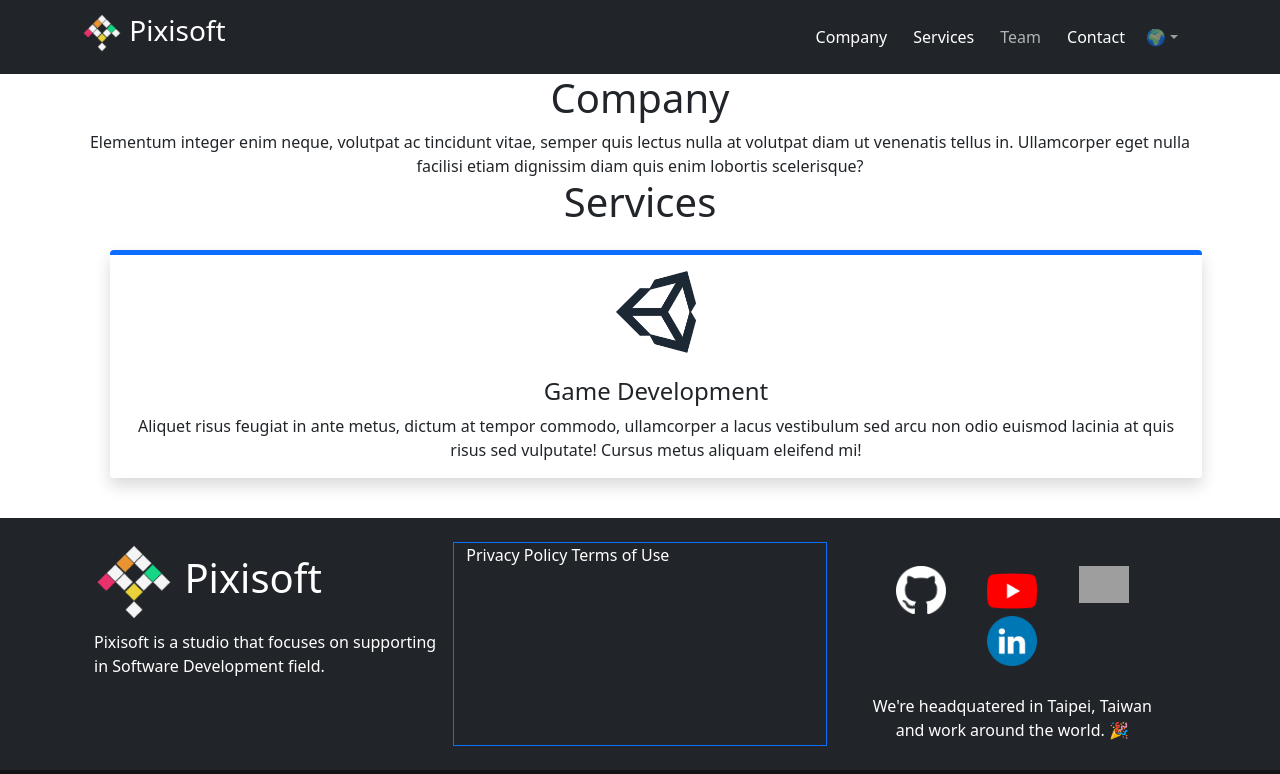
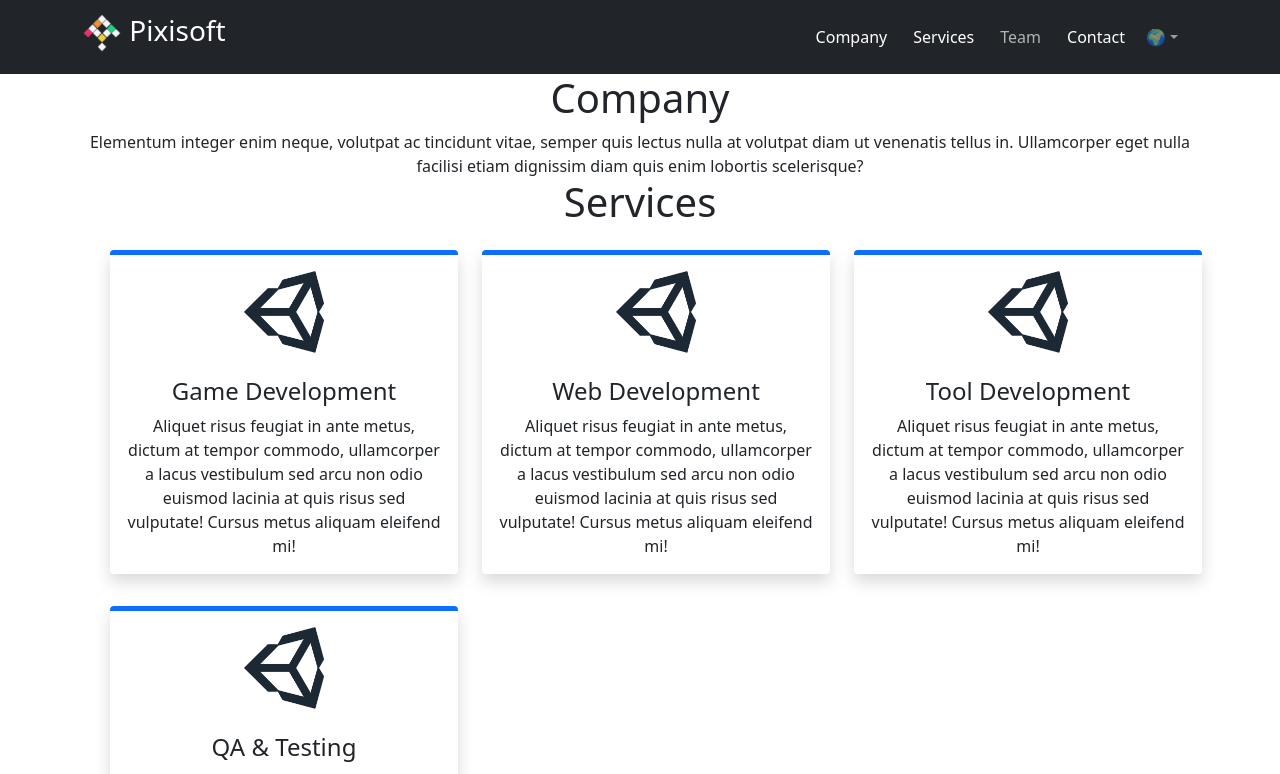
Before and after one commit to Pixisoft/Pixisoft.github.io, a React (Create React App) app: page / in a window 1280 px wide. Shown: the top 774 px of the page. Built offline with nearby package versions, Linux system fonts and the light colour scheme; grey boxes are pictures that could not be loaded.

Commit message:
Update progress

```diff
--- a/src/App.js
+++ b/src/App.js
@@ -48,13 +48,14 @@ class App extends React.Component {
    * @param { string } key - is a json identity.
    * @returns { string } A string that has been translated from data source.
    */
-  getContext = (key) => {
+  getContext = (key, pure = false) => {
     let split = key.split('.');
     let obj = this.state.data;
     for (let count = 0; count < split.length; ++count) {
       let current = split[count];
       obj = obj[current];
     }
+    if (pure === true) return obj;
     return obj[this.state.language_id];
   }
 
--- a/src/components/PFooter.js
+++ b/src/components/PFooter.js
@@ -43,8 +43,7 @@ class PFooter extends React.Component {
               { this.props.getContext('Company.IntroFooter') }
             </Col>
             <Col className="d-none d-lg-block border border-primary">
-              Privacy Policy
-              Terms of Use
+              LEGAL | Privacy Policy | Terms of Use
             </Col>
             <Col className="text-center justify-content-center align-self-center">
               <Container>
--- a/src/components/PServices.js
+++ b/src/components/PServices.js
@@ -11,7 +11,7 @@ import {
   Container, Row, Col,
 } from 'react-bootstrap';
 
-import unity from '../images/services/unity.png';
+import { GetServiceIcon } from '../util/ImgLoader.js';
 
 /**
  * Services section.
@@ -19,7 +19,9 @@ import unity from '../images/services/unity.png';
  * Here we introduces the software services we provided to our customers.
  */
 class PServices extends React.Component {
-  state = {};
+  state = {
+    url: '',
+  };
 
   render () {
     let table = [];
@@ -44,21 +46,38 @@ class PServices extends React.Component {
 
   renderRow(columns) {
     return (
-      <Row key="_">
-        {
-          columns.map(service =>
-            <Col key="_">
-              <Container className="rounded border-top border-primary border-5 shadow m-3 p-3">
-                <img alt="GameDev" src={ unity } width="80" />
-                <br/><br/>
-                <h4>{ this.props.getContext('Services.' + service + '.Title') }</h4>
-                { this.props.getContext('Services.' + service + '.Text') }
-              </Container>
-            </Col>
-          )
-        }
+      <Row key={ columns }>
+        { columns.map(service => this.renderColumn(service)) }
+        { this.renderColumnsEmpty(columns) }
       </Row>
     );
+  }
+
+  renderColumn(service) {
+    return (
+      <Col key={ service }>
+        <Container className="rounded border-top border-primary border-5 shadow m-3 p-3">
+          <img alt={ service } src={ GetServiceIcon(service) }
+               width="80" />
+          <br/><br/>
+          <h4>{ this.props.getContext('Services.' + service + '.Title') }</h4>
+          { this.props.getContext('Services.' + service + '.Text') }
+        </Container>
+      </Col>
+    );
+  }
+
+  renderColumnsEmpty(columns) {
+    let diff = 3 - columns.length;
+    let table = [];
+    for (let count = 0; count < diff; ++count) {
+      table.push(this.renderColumnEmpty(count));
+    }
+    return (<>{ table }</>);
+  }
+
+  renderColumnEmpty(key) {
+    return (<Col key={ key }></Col>);
   }
 }
 
--- a/src/data/translation.json
+++ b/src/data/translation.json
@@ -46,6 +46,7 @@
   ],
   "Services": {
     "GameDev": {
+      "Image": "../images/services/unity.png",
       "Title": [
         "Game Development",
         "遊戲開發"
@@ -54,6 +55,39 @@
         "Aliquet risus feugiat in ante metus, dictum at tempor commodo, ullamcorper a lacus vestibulum sed arcu non odio euismod lacinia at quis risus sed vulputate! Cursus metus aliquam eleifend mi!",
         ""
       ]
+    },
+    "WebDev": {
+      "Image": "../images/services/unity.png",
+      "Title": [
+        "Web Development",
+        "網頁開發"
+      ],
+      "Text": [
+        "Aliquet risus feugiat in ante metus, dictum at tempor commodo, ullamcorper a lacus vestibulum sed arcu non odio euismod lacinia at quis risus sed vulputate! Cursus metus aliquam eleifend mi!",
+        ""
+      ]
+    },
+    "ToolDev": {
+      "Image": "../images/services/unity.png",
+       "Title": [
+        "Tool Development",
+        "工具開發"
+      ],
+      "Text": [
+        "Aliquet risus feugiat in ante metus, dictum at tempor commodo, ullamcorper a lacus vestibulum sed arcu non odio euismod lacinia at quis risus sed vulputate! Cursus metus aliquam eleifend mi!",
+        ""
+      ]
+    },
+    "QATest": {
+      "Image": "../images/services/unity.png",
+       "Title": [
+        "QA & Testing",
+        "品質管控和測試"
+      ],
+      "Text": [
+        "Aliquet risus feugiat in ante metus, dictum at tempor commodo, ullamcorper a lacus vestibulum sed arcu non odio euismod lacinia at quis risus sed vulputate! Cursus metus aliquam eleifend mi!",
+        ""
+      ]
     }
   }
 }
--- /dev/null
+++ b/src/util/ImgLoader.js
@@ -0,0 +1,27 @@
+/**
+ * $File: ImgLoader.js $
+ * $Date: 2021-08-03 22:33:30 $
+ * $Revision: $
+ * $Creator: Jen-Chieh Shen $
+ * $Notice: See LICENSE.txt for modification and distribution information
+ *                   Copyright © 2021 by Shen, Jen-Chieh $
+ */
+
+/*------------------------------------------------------------------------------
+ * Dear Facebook and React Developers,
+ *
+ *
+ *
+ * Best,
+ * Jen-Chieh Shen
+ * Last Edit: 2021-08-03
+ ------------------------------------------------------------------------------*/
+import unity from '../images/services/unity.png';
+
+export var GetServiceIcon = function(key) {
+  if (key === 'GameDev') return unity;
+  if (key === 'WebDev') return unity;
+  if (key === 'ToolDev') return unity;
+  if (key === 'QATest') return unity;
+  return null;
+};
```
